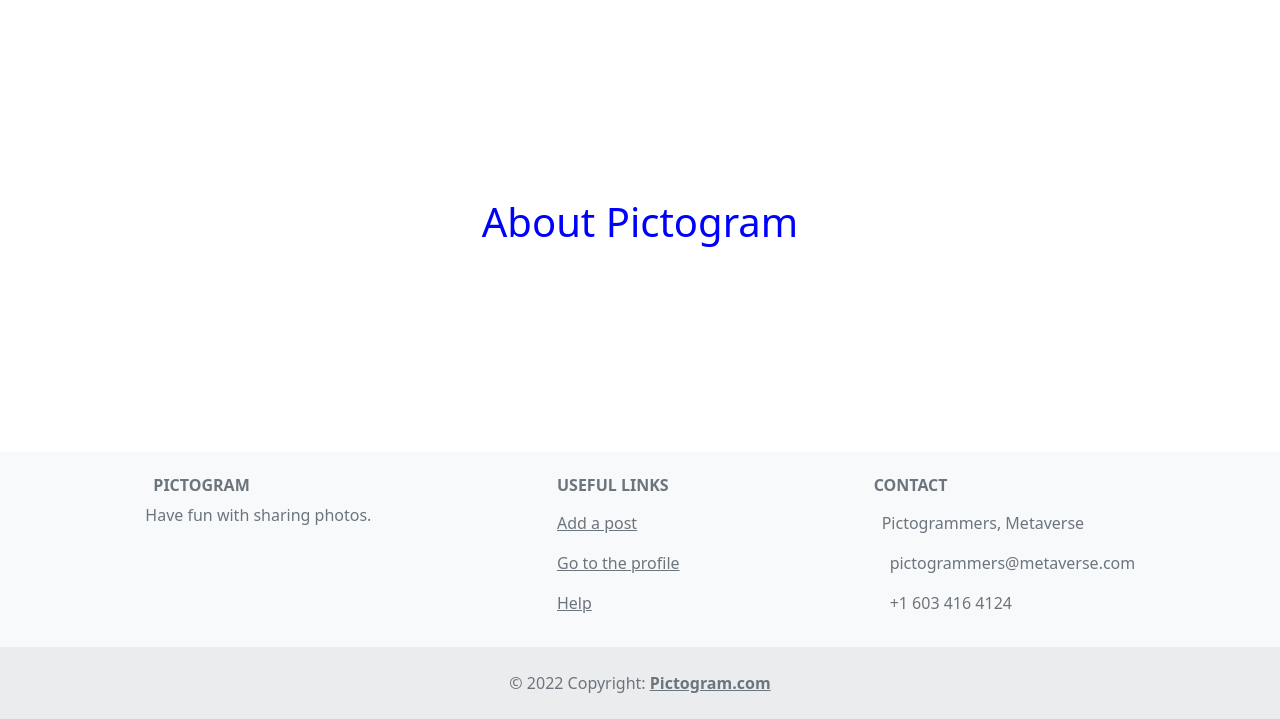
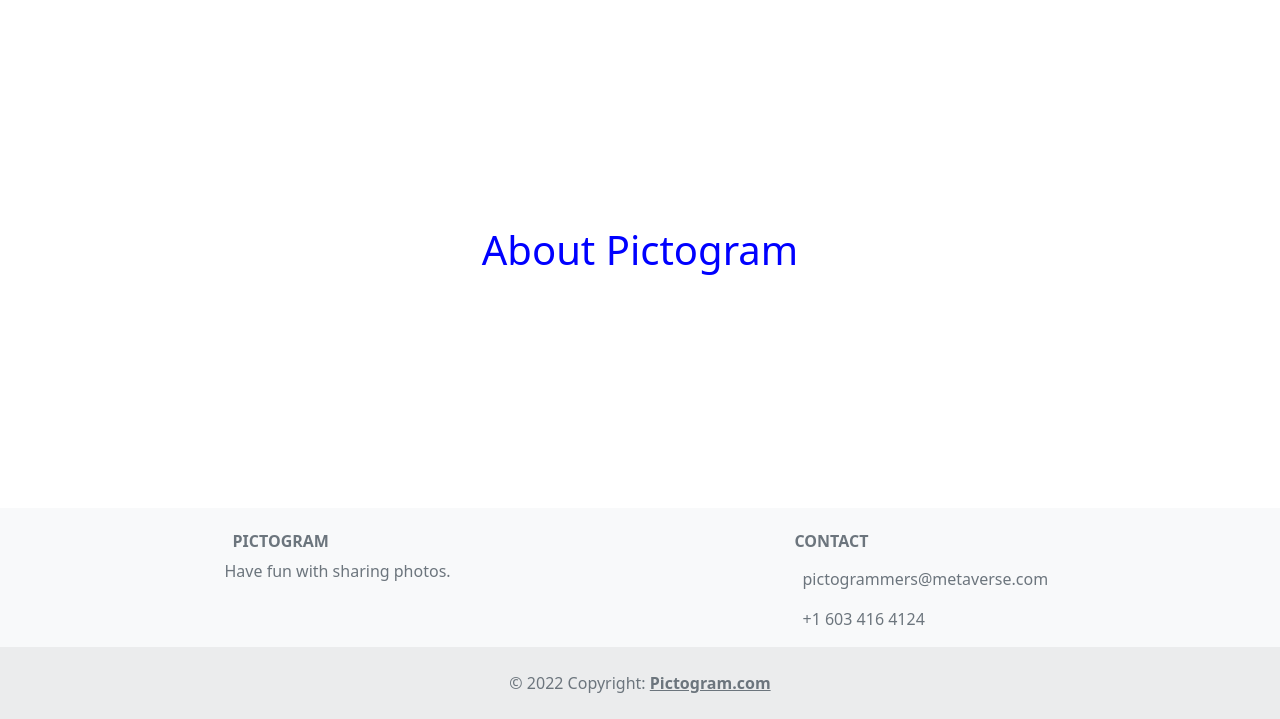
Before and after one commit to vivekrana0/Pictogram, a Django app: page /about/ in a window 1280 px wide. Shown: the part 81-800 px from the top of the page. Run offline with Django 4.2, Linux system fonts and the light colour scheme.

Commit message:
edit the footer

```diff
--- a/main_app/templates/base.html
+++ b/main_app/templates/base.html
@@ -101,33 +101,13 @@
 
 
         <!-- Grid column -->
-        <div class="col-md-3 col-lg-2 col-xl-2 mx-auto mb-3">
-          <!-- Links -->
-          <h6 class="text-uppercase fw-bold mb-3">
-            Useful links
-          </h6>
-          <p>
-            <a href="#!" class="text-reset">Add a post</a>
-          </p>
-          <p>
-            <a href="#!" class="text-reset">Go to the profile</a>
-          </p>
-          <p>
-            <a href="#!" class="text-reset">Help</a>
-          </p>
-        </div>
-        <!-- Grid column -->
-
-        <!-- Grid column -->
         <div class="col-md-4 col-lg-3 col-xl-3 mx-auto mb-md-0 mb-3">
           <!-- Links -->
           <h6 class="text-uppercase fw-bold mb-3">Contact</h6>
-          <p><i class="fas fa-home me-2"></i>Pictogrammers, Metaverse</p>
-          <p>
-            <i class="fas fa-envelope me-3"></i>
+            <i class="fas fa-envelope me-2"></i>
             pictogrammers@metaverse.com
           </p>
-          <p><i class="fas fa-phone me-3"></i> +1 603 416 4124</p>
+          <p><i class="fas fa-phone me-2"></i> +1 603 416 4124</p>
         </div>
         <!-- Grid column -->
       </div>
@@ -139,7 +119,7 @@
   <!-- Copyright -->
   <div class="text-center p-4" style="background-color: rgba(0, 0, 0, 0.05);">
     © 2022 Copyright:
-    <a class="text-reset fw-bold" href="">Pictogram.com</a>
+    <a class="text-reset fw-bold" href="https://pictogram-webapp.herokuapp.com/">Pictogram.com</a>
   </div>
   <!-- Copyright -->
 
```
